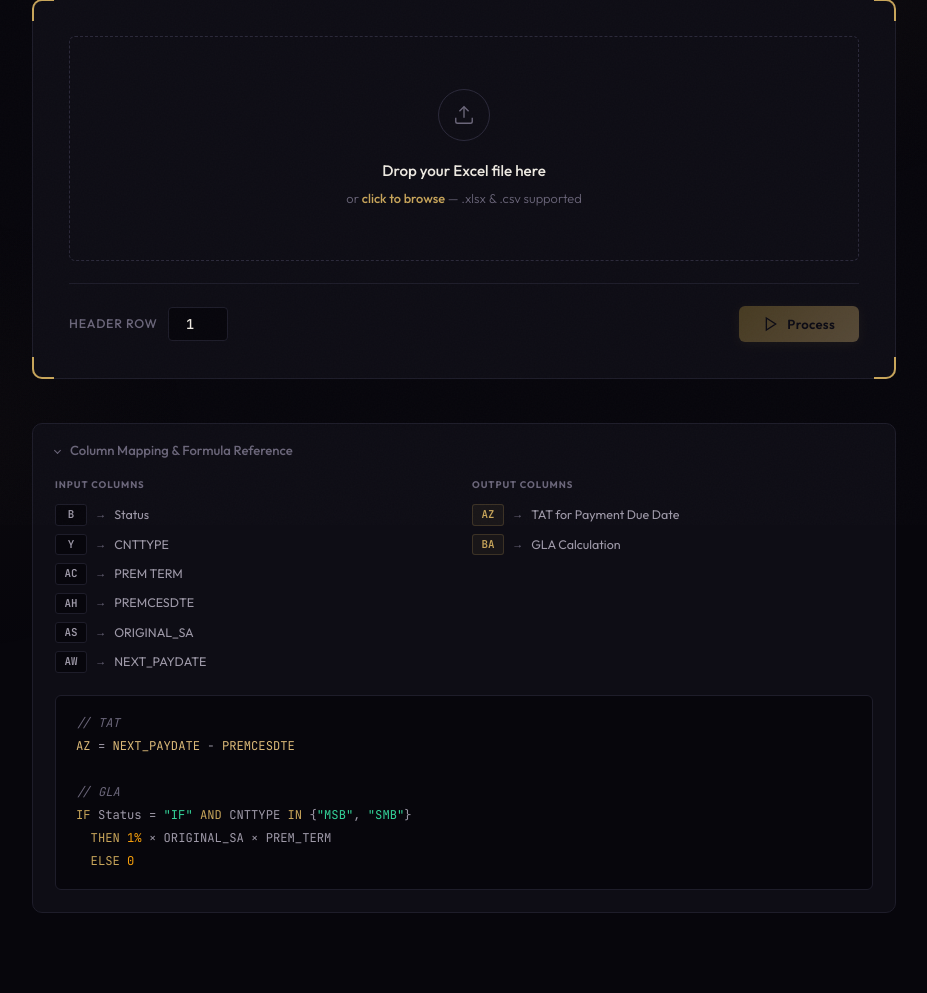
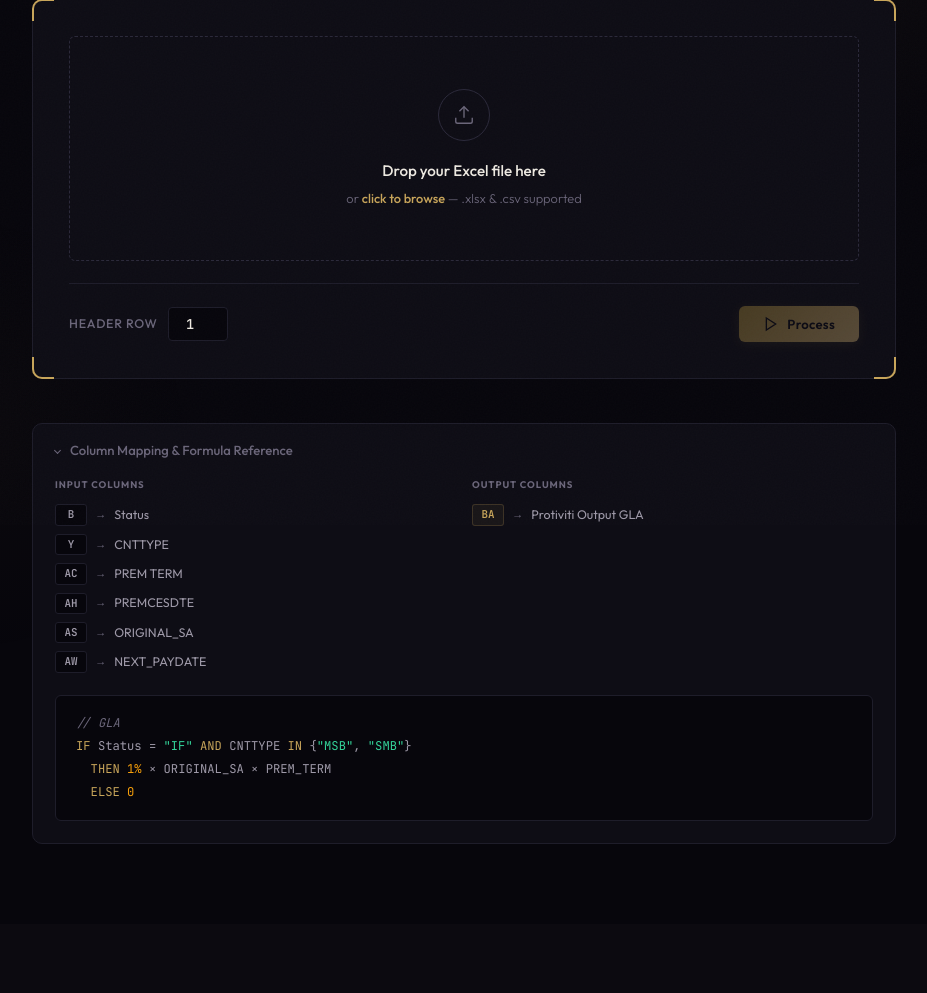
Before and after one commit to Akshit7103/Insurance-Automation, a FastAPI app: page / in a window 1280 px wide, after a click on "Column Mapping & Formula Reference". Shown: the part 275-1268 px from the top of the page, without its empty margins (176-1103 px from the left). After the commit the page ends 1119 px from the top, so only its background shows below. Run offline with FastAPI, Linux system fonts and the light colour scheme; some web fonts are replaced.

Commit message:
Remove TAT output, rename GLA header to Protiviti Output GLA at BA2
- Removed TAT column output entirely (no header, no values)
- GLA header written at BA2 as "Protiviti Output GLA" with yellow highlight
- Updated frontend preview table and reference section accordingly

Co-Authored-By: Claude Opus 4.6 <noreply@anthropic.com>

```diff
--- a/app.py
+++ b/app.py
@@ -10,6 +10,7 @@ from typing import Optional
 from fastapi import FastAPI, UploadFile, File, Form, HTTPException
 from fastapi.responses import FileResponse, HTMLResponse, StreamingResponse
 from openpyxl import Workbook, load_workbook
+from openpyxl.styles import PatternFill
 from openpyxl.utils import column_index_from_string
 
 app = FastAPI(title="GLA Calculator")
@@ -29,7 +30,6 @@ INPUT_COLUMNS = {
     "NEXT_PAYDATE": "AW",
 }
 OUTPUT_COLUMNS = {
-    "TAT":  "AZ",
     "GLA":  "BA",
 }
 
@@ -75,9 +75,11 @@ def process_stream(input_path: str, output_path: str, header_row: int,
         ws = wb.active
         total_rows = max(0, ws.max_row - header_row)
 
-        # Write output column headers
-        ws.cell(row=header_row, column=col["TAT"]).value = "TAT"
-        ws.cell(row=header_row, column=col["GLA"]).value = "GLA"
+        # Write output column header at BA2 with yellow highlight
+        yellow_fill = PatternFill(start_color="FFFF00", end_color="FFFF00", fill_type="solid")
+        header_cell = ws.cell(row=2, column=col["GLA"])
+        header_cell.value = "Protiviti Output GLA"
+        header_cell.fill = yellow_fill
 
         # ── Stage: Processing ──
         yield sse("stage", {"stage": "processing", "total": total_rows})
@@ -100,16 +102,6 @@ def process_stream(input_path: str, output_path: str, header_row: int,
             if status is None and cnttype is None and original_sa is None:
                 skipped += 1
             else:
-                # TAT = NEXT_PAYDATE - PREMCESDTE (days)
-                tat = None
-                if next_paydate is not None and premcesdte is not None:
-                    try:
-                        npd = next_paydate if isinstance(next_paydate, datetime) else datetime.strptime(str(next_paydate).strip(), "%Y-%m-%d")
-                        pcd = premcesdte if isinstance(premcesdte, datetime) else datetime.strptime(str(premcesdte).strip(), "%Y-%m-%d")
-                        tat = (npd - pcd).days
-                    except (ValueError, TypeError):
-                        tat = None
-
                 # GLA = IF(AND(Status="IF", OR(CNTTYPE in {MSB,SMB})), 1% * SA * PT, 0)
                 gla = 0.0
                 status_str  = str(status).strip().upper() if status else ""
@@ -122,7 +114,6 @@ def process_stream(input_path: str, output_path: str, header_row: int,
                     except (ValueError, TypeError):
                         gla = 0.0
 
-                ws.cell(row=row_num, column=col["TAT"]).value = tat
                 ws.cell(row=row_num, column=col["GLA"]).value = gla
                 processed += 1
                 total_gla += gla
@@ -141,7 +132,6 @@ def process_stream(input_path: str, output_path: str, header_row: int,
                         "premcesdte": fmt_date(premcesdte),
                         "original_sa": original_sa if original_sa is not None else "-",
                         "next_paydate": fmt_date(next_paydate),
-                        "tat": tat if tat is not None else "-",
                         "gla": gla,
                     })
 
--- a/templates/index.html
+++ b/templates/index.html
@@ -690,7 +690,7 @@
                                 <th>Row</th><th>Status (B)</th><th>CNTTYPE (Y)</th>
                                 <th>Prem Term (AC)</th><th>PREMCESDTE (AH)</th>
                                 <th>Original SA (AS)</th><th>Next Pay (AW)</th>
-                                <th class="out">TAT (AZ)</th><th class="out">GLA (BA)</th>
+                                <th class="out">GLA (BA)</th>
                             </tr>
                         </thead>
                         <tbody id="r-tbody"></tbody>
@@ -727,13 +727,10 @@
                         </div>
                         <div class="map-group">
                             <h4>Output Columns</h4>
-                            <div class="map-item"><span class="col-tag gold">AZ</span><span class="map-arrow">&rarr;</span> TAT for Payment Due Date</div>
-                            <div class="map-item"><span class="col-tag gold">BA</span><span class="map-arrow">&rarr;</span> GLA Calculation</div>
+                            <div class="map-item"><span class="col-tag gold">BA</span><span class="map-arrow">&rarr;</span> Protiviti Output GLA</div>
                         </div>
                     </div>
                     <div class="formula">
-                        <span class="c">// TAT</span><br>
-                        <span class="f">AZ</span> = <span class="f">NEXT_PAYDATE</span> &minus; <span class="f">PREMCESDTE</span><br><br>
                         <span class="c">// GLA</span><br>
                         <span class="k">IF</span> Status = <span class="s">"IF"</span> <span class="k">AND</span> CNTTYPE <span class="k">IN</span> {<span class="s">"MSB"</span>, <span class="s">"SMB"</span>}<br>
                         &nbsp;&nbsp;<span class="k">THEN</span> <span class="n">1%</span> &times; ORIGINAL_SA &times; PREM_TERM<br>
@@ -948,7 +945,6 @@
                 '<td>' + r.premcesdte + '</td>' +
                 '<td class="r">' + (typeof r.original_sa==='number' ? fmtN(r.original_sa) : r.original_sa) + '</td>' +
                 '<td>' + r.next_paydate + '</td>' +
-                '<td class="out">' + r.tat + '</td>' +
                 '<td class="out ' + gc + '">' + (typeof r.gla==='number' ? fmtN(r.gla) : r.gla) + '</td>';
             tb.appendChild(tr);
         });
```
